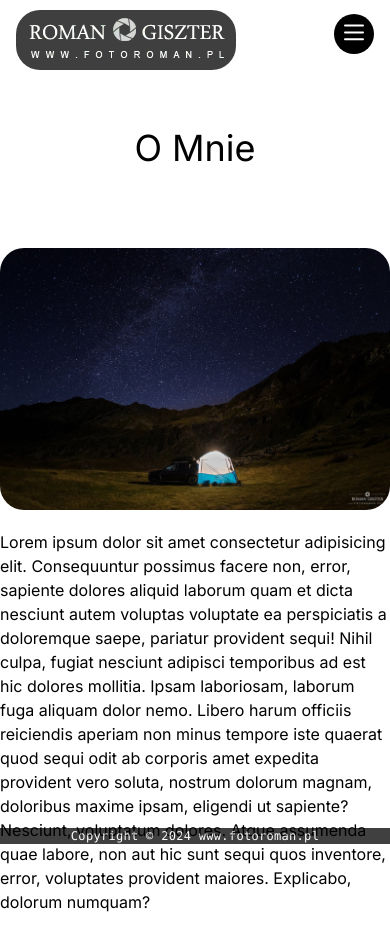
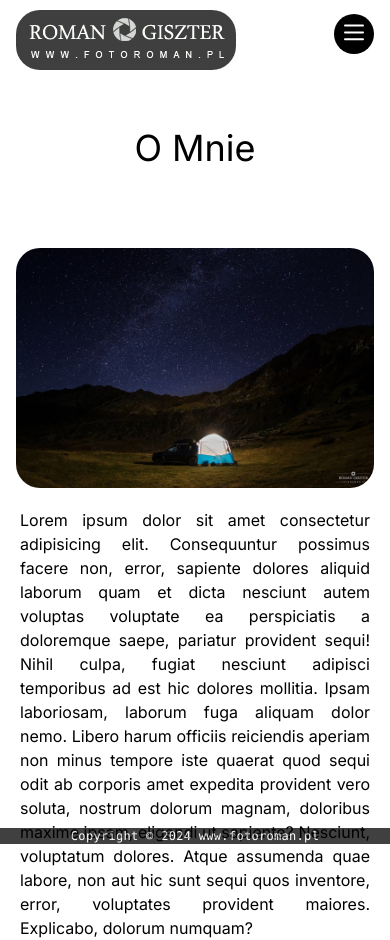
Before and after one commit to Giszta/photography-portfolio, a Next.js app: page /AboutMe in a window 390 px wide. Before the commit the page ends 914 px from the top, so only its background shows below. Built offline with nearby package versions, Linux system fonts and the light colour scheme; what tailwindcss-animated would draw is missing.

Commit message:
mobile view margin and flex fixed

```diff
--- a/src/app/AboutMe/page.jsx
+++ b/src/app/AboutMe/page.jsx
@@ -10,14 +10,14 @@ export default function AboutMe() {
 			<Navbar />
 			<NavbarMobile />
 			<h1 className="text-center text-4xl pt-32 pb-20"> O Mnie </h1>
-			<div className="flex justify-center items-center flex-wrap gap-x-20 gap-y-5">
+			<div className="flex justify-center items-center  gap-x-20 gap-y-5 max-w-7xl m-auto flex-wrap ">
 				<Image
-					className="max-w-md w-screen rounded-3xl"
+					className="max-w-md w-11/12 rounded-3xl mx-5"
 					src={AboutMePhoto}
 					alt="About me photo"
 					priority
 				/>
-				<span className="max-w-md w-screen">
+				<span className="max-w-2xl text-justify mx-5 ">
 					Lorem ipsum dolor sit amet consectetur adipisicing elit. Consequuntur
 					possimus facere non, error, sapiente dolores aliquid laborum quam et
 					dicta nesciunt autem voluptas voluptate ea perspiciatis a doloremque
--- a/src/app/HomePage/Circles.tsx
+++ b/src/app/HomePage/Circles.tsx
@@ -4,7 +4,7 @@ import QuoteCircle from "./QuoteCircle";
 
 export default function Circles() {
 	return (
-		<div className="flex justify-center top-0 items-center h-screen">
+		<div className="flex justify-center items-center h-screen">
 			<AuthorCircle />
 			<QuoteCircle />
 		</div>
```
